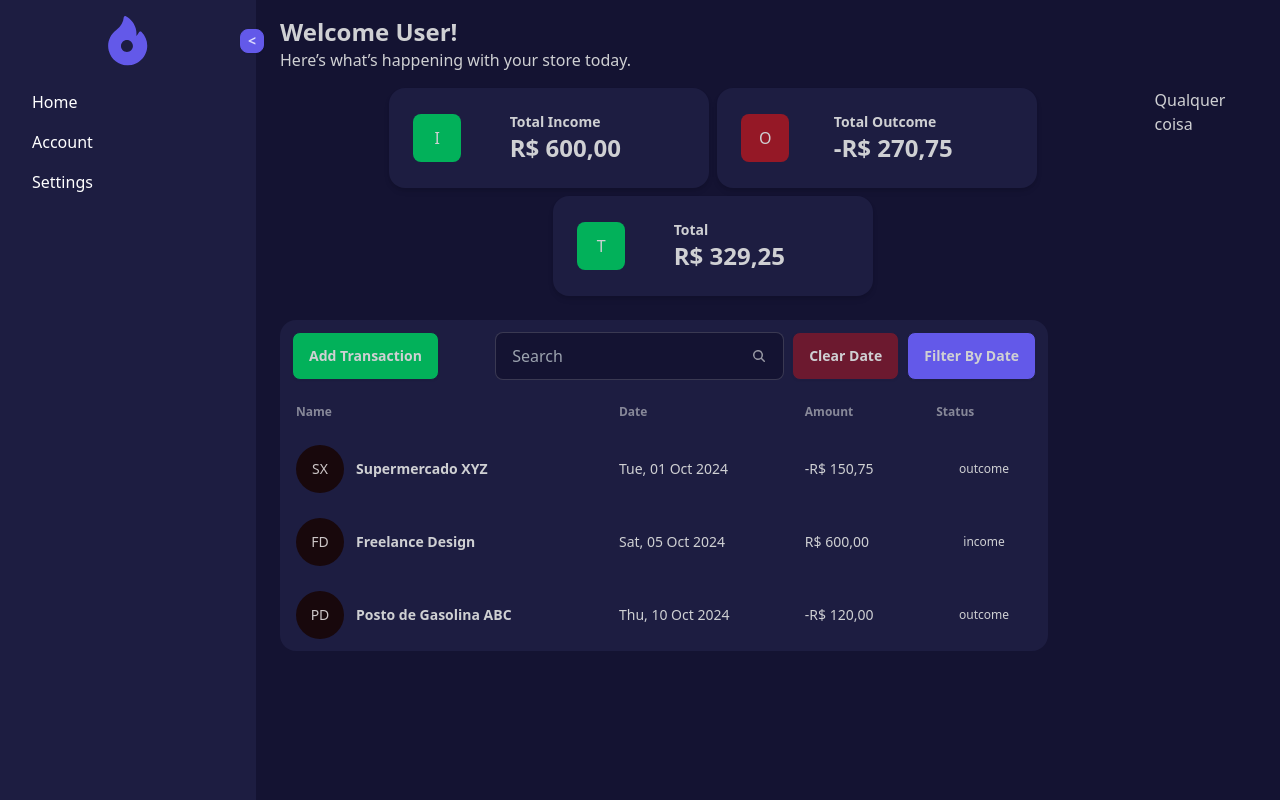
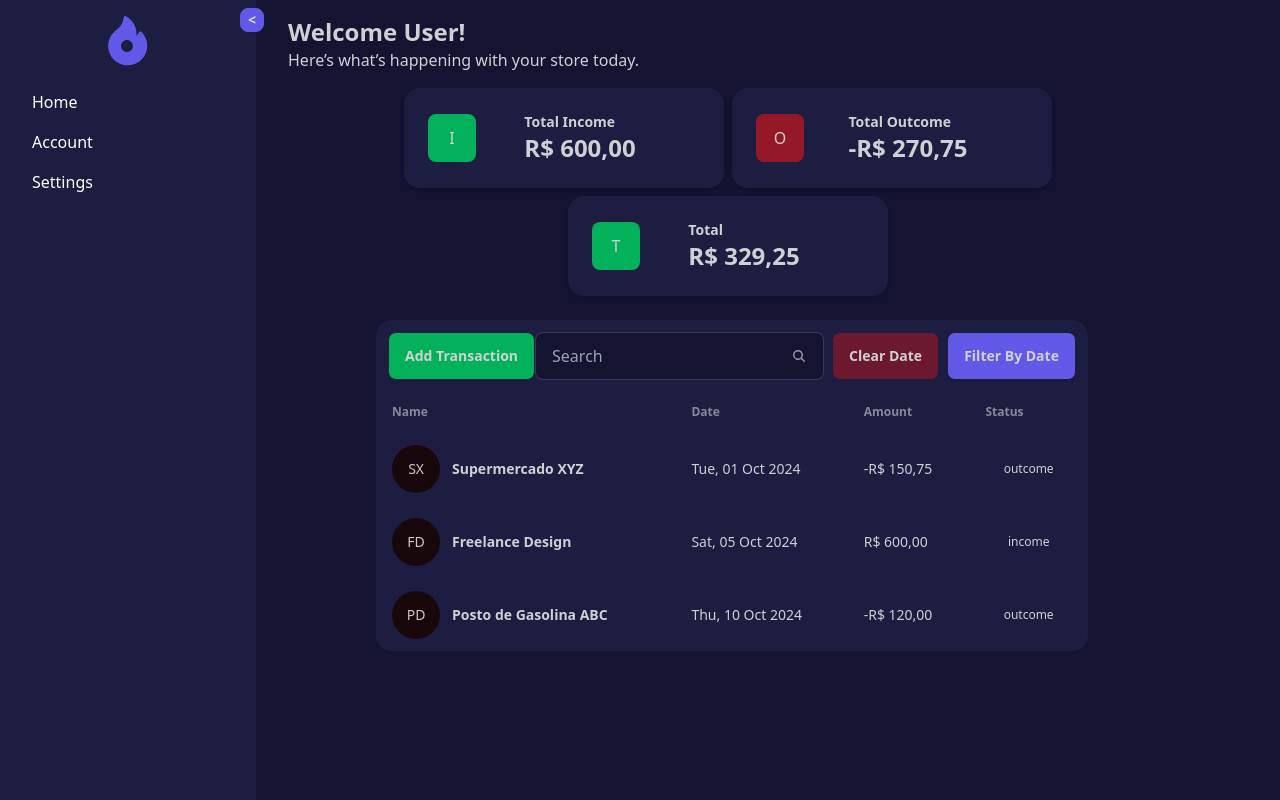
Before and after one commit to MarcusMartins38/myfyui, a React (Vite) app: page / in a window 1280 px wide. Built offline with nearby package versions, Linux system fonts and the light colour scheme; data requests are answered from the project's data file.

Commit message:
fix: sidebar always at left

```diff
--- a/src/App.tsx
+++ b/src/App.tsx
@@ -7,17 +7,21 @@ import {
   selectTotalOutcome,
   selectTotal,
 } from './redux/transaction/transaction.selectors';
+import { useState } from 'react';
 
 function App() {
+  const [isOpen, setIsOpen] = useState(true);
   const totalIncome = useSelector(selectTotalIncome);
   const totalOutcome = useSelector(selectTotalOutcome);
   const total = useSelector(selectTotal);
 
   return (
-    <div className="flex flex-row w-full h-full">
-      <Sidebar />
+    <div className="flex flex-row w-full max-w-[1200px] h-full">
+      <Sidebar isOpen={isOpen} setIsOpen={setIsOpen} />
 
-      <div className="px-6 pt-4 w-full h-full">
+      <div
+        className={`pr-6 pt-4 w-full h-full transition-all duration-300 pl-20 ${isOpen ? 'sm:pl-72' : 'sm:pl-20'}`}
+      >
         <header className="flex flex-col items-start mb-4">
           <h2 className="text-2xl font-bold">Welcome User!</h2>
           <p>Here’s what’s happening with your store today.</p>
@@ -25,8 +29,8 @@ function App() {
 
         <main className="flex flex-row w-full h-full">
           {/*Vertical Container*/}
-          <div className="flex flex-col h-full w-full">
-            <section className="flex flex-col md:flex-row justify-center">
+          <div className="flex flex-col items-center h-full w-full">
+            <section className="flex flex-col md:flex-row justify-center w-full">
               <Card
                 icon="I"
                 title="Total Income"
@@ -44,7 +48,7 @@ function App() {
                 iconBgColor="bg-error/60"
               />
             </section>
-            <div className="mb-4 w-full flex justify-center">
+            <div className="mb-4 w-full flex justify-center w-full">
               <Card
                 icon="T"
                 title="Total"
@@ -56,8 +60,6 @@ function App() {
             </div>
             <TransactionTable />
           </div>
-
-          <div>Qualquer coisa</div>
         </main>
       </div>
     </div>
--- a/src/components/Sidebar.tsx
+++ b/src/components/Sidebar.tsx
@@ -1,15 +1,11 @@
-import { useState } from 'react';
-
-const Sidebar = () => {
-  const [isOpen, setIsOpen] = useState(true);
-
+const Sidebar = ({ isOpen, setIsOpen }) => {
   const toggleSidebar = () => {
     setIsOpen(!isOpen);
   };
 
   return (
     <div
-      className={`flex ${isOpen ? 'min-w-64' : 'min-w-16'} transition-width duration-300 bg-base-200 text-white h-screen`}
+      className={`flex ${isOpen ? 'min-w-64' : 'w-2 md:min-w-16'} transition-width duration-300 bg-base-200 text-white h-screen fixed z-10`}
     >
       <div className="flex flex-col w-full">
         <div className="flex items-center relative p-4">
@@ -40,7 +36,7 @@ const Sidebar = () => {
           </span>
           <button
             onClick={toggleSidebar}
-            className={`btn btn-primary p-0 min-h-1 h-6 w-6 absolute right-0 transition-all duration-300 ${isOpen ? 'left-60' : 'left-12'}`}
+            className={`btn btn-primary p-0 min-h-1 h-6 w-6 absolute right-0 transition-all duration-300 top-2 ${isOpen ? 'left-60' : 'left-1 md:left-12'}`}
           >
             {isOpen ? '<' : '>'}
           </button>
```
